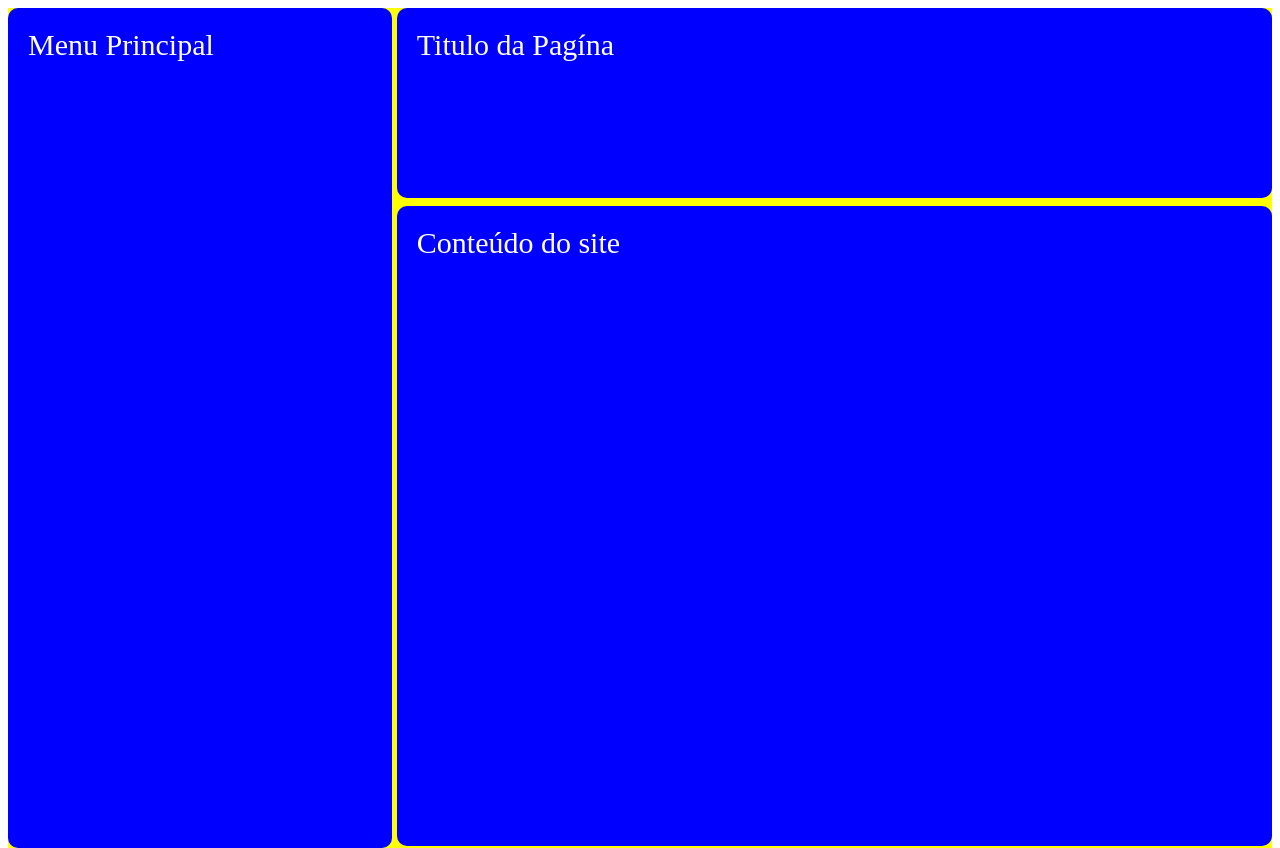
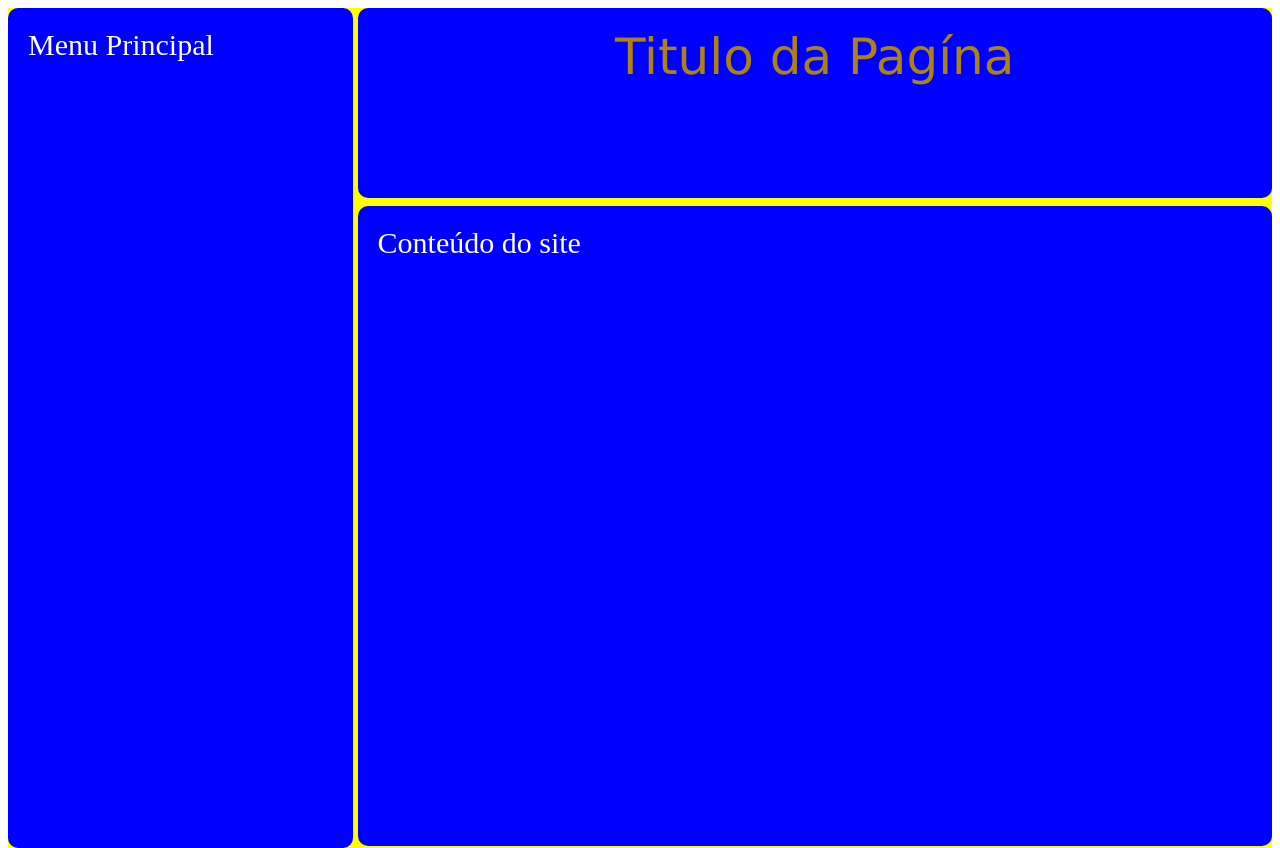
Before and after one commit to imkleber88/gridsite, a plain HTML site: page index.html in a window 1280 px wide. Shown: the top 848 px of the page. Drawn offline with Linux system fonts and the light colour scheme.

Commit message:
modifying website header title

```diff
--- a/index.html
+++ b/index.html
@@ -10,7 +10,7 @@
 
 <body>
     <div class="container">
-        <header class="item">Titulo da Pagína</header>
+        <header class="item" id="titulo">Titulo da Pagína</header>
         <nav class="item">Menu Principal</nav>
         <section class="item">Conteúdo do site</section>
         <footer class="item">Rodapé</footer>
--- a/style.css
+++ b/style.css
@@ -17,6 +17,15 @@
         border-radius: 10px;
         color: white;
     }
+
+    #titulo {
+        display: grid;
+        font-size: 50px;
+        font-family: Verdana, Geneva, Tahoma, sans-serif;
+        color: rgb(172, 130, 16);
+        justify-content: center;
+    }
+
 
     header {
         grid-area: header;
```
Also changed, not shown: 1 other file.
